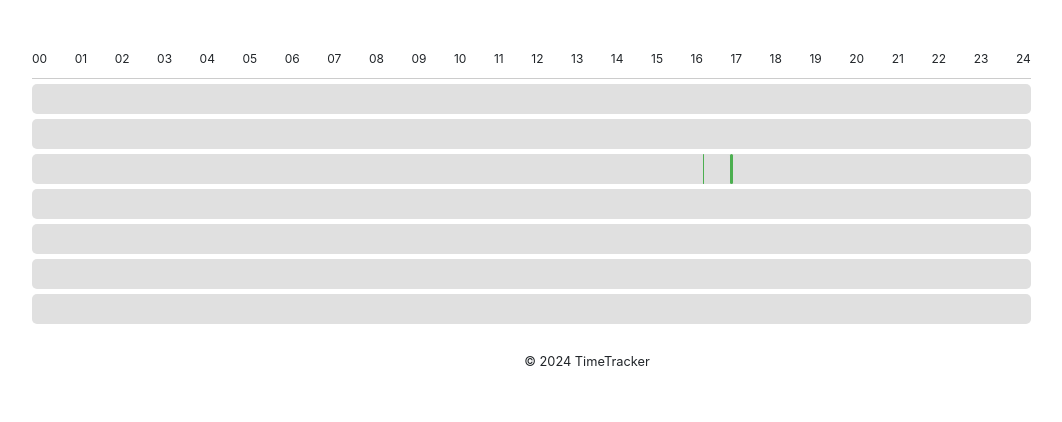
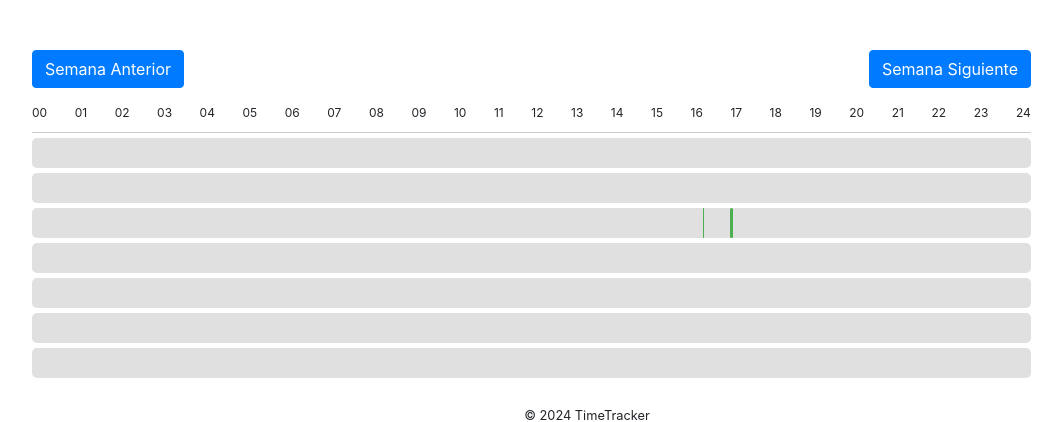
Before and after one commit to beatkapo/timeTracker, a Django app: page /ver-horas-trabajadas/ in a window 1280 px wide. Shown: the part 56-478 px from the top of the page, without its empty margins (53-1115 px from the left). Run offline with Django 5.2, Linux system fonts and the light colour scheme; a user stored in the database is signed in; data comes from the database, SQL or seed files in the repository; some libraries are stand-ins or nearby versions.

Commit message:
Botones para cambiar de semana.
Implementados dos botones para pasar a la anterior y siguiente semana

```diff
--- a/timeTrackerProject/attendance/templates/days.html
+++ b/timeTrackerProject/attendance/templates/days.html
@@ -4,6 +4,14 @@
 
 {% block content %}
 <div class="contenedor">
+    <div class="d-flex justify-content-between my-3">
+        <a href="?week={{ week_offset|add:-1 }}" class="btn btn-primary">
+            <i class="fas fa-arrow-left"></i> Semana Anterior
+        </a>
+        <a href="?week={{ week_offset|add:1 }}" class="btn btn-primary">
+            Semana Siguiente <i class="fas fa-arrow-right"></i>
+        </a>
+    </div>
     <div class="escala-tiempo">
         <!-- Etiquetas de las horas -->
         <div class="etiqueta">00</div>
@@ -32,7 +40,7 @@
         <div class="etiqueta">23</div>
         <div class="etiqueta">24</div>
     </div>
-    <!-- Serà millor afegir elements com a rangos o fer els rangos desde JS? -->
+
     {% for day in days_of_week %}
     <div class="barra">
         <!-- Los rangos se generarán dinámicamente aquí -->
--- a/timeTrackerProject/attendance/views.py
+++ b/timeTrackerProject/attendance/views.py
@@ -77,29 +77,28 @@ def home(request):
 
 @login_required
 def ver_horas_trabajadas(request):
-
     user = request.user
     employee = Employee.objects.get(user_id=user.id)
 
-    # Obtener las fichadas del empleado
-    attendances = Attendance.objects.filter(employee_id=employee.id).order_by('check_in')
+    # Obtener la semana a mostrar desde los parámetros GET
+    week_offset = int(request.GET.get('week', 0))
 
-    #Separar los días. Hay que tener en cuenta los días que hay turno de noche, como de 22:00 a 6:00.
-
-    days_of_week = [{"day":i,"ranges":[]}for i in range(7)]
-    #Guardar el dia de la semana que es hoy
+    # Guardar el día de la semana que es hoy
     day_of_week = timezone.now().weekday()
 
-    #Guardar el ultimo lunes
-    last_monday = timezone.now() - timedelta(days=day_of_week)
+    # Calcular el último lunes con el offset
+    last_monday = timezone.now() - timedelta(days=day_of_week + 7 * week_offset)
 
-    #Guardar las Attendance desde el último lunes
-    week_attendances = attendances.filter(check_in__gte=last_monday)
+    # Obtener las fichadas del empleado desde el último lunes
+    week_start = last_monday
+    week_end = last_monday + timedelta(days=7)
+    attendances = Attendance.objects.filter(employee_id=employee.id, check_in__gte=week_start, check_in__lt=week_end).order_by('check_in')
+
+    days_of_week = [{"day": i, "ranges": []} for i in range(7)]
+
     for day in days_of_week:
-        # day.ranges = []
         day_index = (day["day"] + 1) % 7 + 1  # Convertir de 0-6 (lunes-domingo) a 1-7 (domingo-sábado)
-        attendances_day = week_attendances.filter(check_in__week_day=day_index)
-        # attendances_day = week_attendances.filter(check_in__week_day=day["day"])
+        attendances_day = attendances.filter(check_in__week_day=day_index)
         for attendance in attendances_day:
             check_in = timezone.localtime(attendance.check_in)
             check_out = timezone.localtime(attendance.check_out)
@@ -115,9 +114,9 @@ def ver_horas_trabajadas(request):
             }
             day["ranges"].append(range_entry)
 
-
     context = {
-        'days_of_week' : days_of_week
+        'days_of_week': days_of_week,
+        'week_offset': week_offset,
     }
 
     return render(request, 'days.html', context)
```
